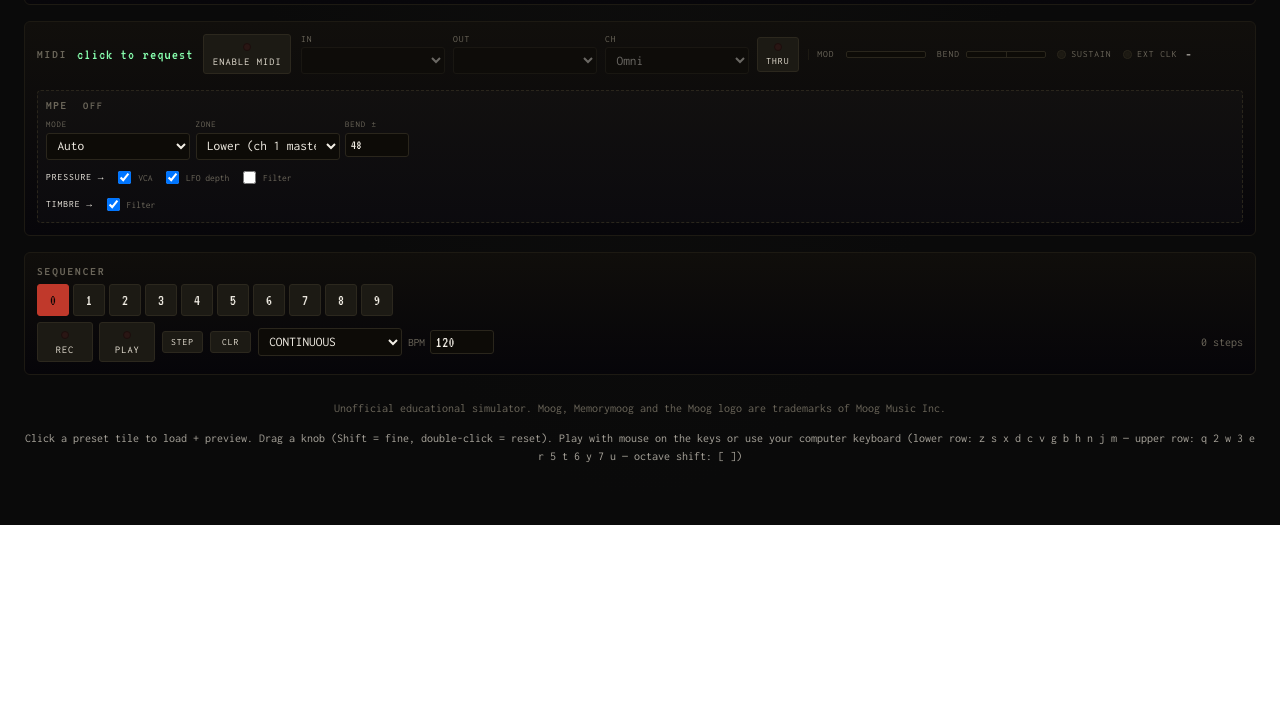
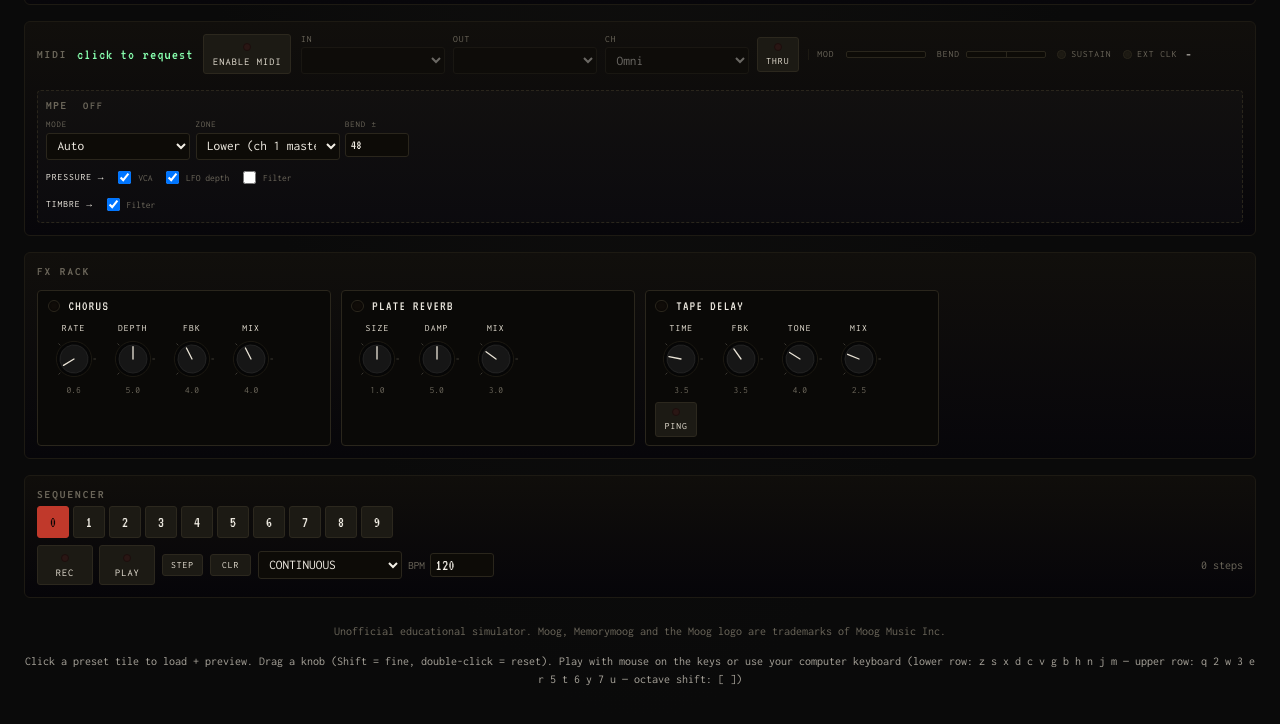
Before and after one commit to pezzaliapp/SIXinONE, a website built with Vite: page index.html in a window 1280 px wide. Shown: the part 2036-2760 px from the top of the page. Before the commit the page ends 2561 px from the top, so only its background shows below. Built offline with nearby package versions, Linux system fonts and the light colour scheme.

Commit message:
feat(fx): FX rack UI panel + per-preset FX state binding
- New FX Rack component: three modules (Chorus / Plate Reverb / Tape Delay)
  with bypass LEDs and small knob rows.
- Two-way bind: rack reads synth.getFxState() and pushes synth.setFxState()
  on every control change; the synth mirrors the state into the preset, so
  FX values follow the program.
- Tape Delay exposes the ping-pong toggle.
- Visual style consistent with the rest of the panel (vintage rack module).

```diff
--- a/src/ui/app.ts
+++ b/src/ui/app.ts
@@ -6,6 +6,7 @@ import { createPanel } from './panel';
 import { createKeyboard } from './keyboard';
 import { createMidiPanel } from './components/midi-panel';
 import { createSequencerPanel } from './components/sequencer-panel';
+import { createFxRack } from './components/fx-rack';
 import { Sequencer } from '../sequencer/sequencer';
 import { createHelpButton } from './components/help-panel';
 import { currentPreset, loadPreset } from '../state/store';
@@ -52,6 +53,11 @@ function bindSequencer(shell: HTMLElement): void {
   shell.appendChild(createSequencerPanel(sequencer).element);
 }
 
+function bindFxRack(shell: HTMLElement): void {
+  const s = ensureSynth();
+  shell.appendChild(createFxRack(s).element);
+}
+
 export function bootApp(root: HTMLElement): void {
   root.innerHTML = '';
 
@@ -93,6 +99,7 @@ export function bootApp(root: HTMLElement): void {
   shell.appendChild(createPanel());
   bindKeyboard(shell);
   bindMidi(shell);
+  bindFxRack(shell);
   bindSequencer(shell);
 
   const footer = document.createElement('footer');
--- /dev/null
+++ b/src/ui/components/fx-rack.ts
@@ -0,0 +1,229 @@
+/**
+ * FX RACK — three modules (CHORUS, PLATE REVERB, TAPE DELAY) stacked on a
+ * single rack panel. Each module has a bypass LED, an enable toggle, and
+ * a small grid of knobs in 0..10 panel units mapped to the underlying
+ * engine ranges.
+ *
+ * State binding:
+ *   - The rack reads the current FX state from synth.getFxState().
+ *   - On any control change it pushes the full FxBusState back via
+ *     synth.setFxState(); the synth then mirrors it into the preset so the
+ *     value follows the program.
+ *
+ * Visual model: a thin horizontal "rack" you can scroll through, with each
+ * module styled to match the rest of the panel.
+ */
+
+import type { Synth } from '../../audio/synth';
+import { createKnob, type KnobHandle } from './knob';
+import type { FxBusState } from '../../audio/fx/fx-bus';
+
+export interface FxRackHandle {
+  element: HTMLElement;
+}
+
+function knobRow(): HTMLElement {
+  const row = document.createElement('div');
+  row.className = 'fx-knob-row';
+  return row;
+}
+
+export function createFxRack(synth: Synth): FxRackHandle {
+  const root = document.createElement('div');
+  root.className = 'fx-rack';
+
+  const title = document.createElement('h3');
+  title.className = 'group-title';
+  title.textContent = 'FX Rack';
+  root.appendChild(title);
+
+  // Knob handles, retained so we can refresh from outside (e.g. preset load).
+  const handles: KnobHandle[] = [];
+
+  // -- helpers -----------------------------------------------------------
+  const getState = (): FxBusState =>
+    synth.getFxState() ?? {
+      chorus: { enabled: false, rate: 0.6, depth: 0.5, feedback: 0.2, mix: 0.4 },
+      reverb: { enabled: false, size: 1, damping: 0.5, mix: 0.3 },
+      delay: {
+        enabled: false,
+        time: 0.35,
+        feedback: 0.35,
+        tone: 4000,
+        mix: 0.25,
+        pingPong: false,
+        syncBpm: false,
+      },
+    };
+
+  const push = (mutator: (s: FxBusState) => void): void => {
+    const s = getState();
+    mutator(s);
+    synth.setFxState(s);
+  };
+
+  const moduleEl = (name: string, slug: string): { wrap: HTMLElement; led: HTMLElement; body: HTMLElement } => {
+    const wrap = document.createElement('div');
+    wrap.className = `fx-module fx-${slug}`;
+    const head = document.createElement('div');
+    head.className = 'fx-head';
+    const led = document.createElement('button');
+    led.type = 'button';
+    led.className = 'fx-led';
+    led.title = `Toggle ${name}`;
+    head.appendChild(led);
+    const tag = document.createElement('span');
+    tag.className = 'fx-name';
+    tag.textContent = name;
+    head.appendChild(tag);
+    wrap.appendChild(head);
+    const body = document.createElement('div');
+    body.className = 'fx-body';
+    wrap.appendChild(body);
+    return { wrap, led, body };
+  };
+
+  // -- CHORUS ------------------------------------------------------------
+  const chorus = moduleEl('Chorus', 'chorus');
+  const chorusRow = knobRow();
+  // Engine ranges:
+  //   rate     0.1..10 Hz
+  //   depth    0..1
+  //   feedback 0..0.5
+  //   mix      0..1
+  const cRate = createKnob({
+    label: 'Rate',
+    value: getState().chorus.rate * 1, // panel 0..10 → 0.1..10 Hz via expMap not used here for simplicity
+    min: 0.1,
+    max: 10,
+    size: 44,
+    onChange: (v) => push((s) => (s.chorus.rate = v)),
+  });
+  const cDepth = createKnob({
+    label: 'Depth',
+    value: getState().chorus.depth * 10,
+    min: 0,
+    max: 10,
+    size: 44,
+    onChange: (v) => push((s) => (s.chorus.depth = v / 10)),
+  });
+  const cFb = createKnob({
+    label: 'Fbk',
+    value: getState().chorus.feedback * 20,
+    min: 0,
+    max: 10,
+    size: 44,
+    onChange: (v) => push((s) => (s.chorus.feedback = v / 20)),
+  });
+  const cMix = createKnob({
+    label: 'Mix',
+    value: getState().chorus.mix * 10,
+    min: 0,
+    max: 10,
+    size: 44,
+    onChange: (v) => push((s) => (s.chorus.mix = v / 10)),
+  });
+  chorusRow.append(cRate.element, cDepth.element, cFb.element, cMix.element);
+  chorus.body.appendChild(chorusRow);
+  handles.push(cRate, cDepth, cFb, cMix);
+
+  // -- REVERB ------------------------------------------------------------
+  const reverb = moduleEl('Plate Reverb', 'reverb');
+  const reverbRow = knobRow();
+  const rSize = createKnob({
+    label: 'Size',
+    value: getState().reverb.size,
+    min: 0,
+    max: 2,
+    step: 1,
+    size: 44,
+    onChange: (v) => push((s) => (s.reverb.size = Math.round(v) as 0 | 1 | 2)),
+  });
+  const rDamp = createKnob({
+    label: 'Damp',
+    value: getState().reverb.damping * 10,
+    min: 0,
+    max: 10,
+    size: 44,
+    onChange: (v) => push((s) => (s.reverb.damping = v / 10)),
+  });
+  const rMix = createKnob({
+    label: 'Mix',
+    value: getState().reverb.mix * 10,
+    min: 0,
+    max: 10,
+    size: 44,
+    onChange: (v) => push((s) => (s.reverb.mix = v / 10)),
+  });
+  reverbRow.append(rSize.element, rDamp.element, rMix.element);
+  reverb.body.appendChild(reverbRow);
+  handles.push(rSize, rDamp, rMix);
+
+  // -- DELAY -------------------------------------------------------------
+  const delay = moduleEl('Tape Delay', 'delay');
+  const delayRow = knobRow();
+  const dTime = createKnob({
+    label: 'Time',
+    value: getState().delay.time * 10,
+    min: 0.5,
+    max: 15,
+    size: 44,
+    onChange: (v) => push((s) => (s.delay.time = v / 10)),
+  });
+  const dFb = createKnob({
+    label: 'Fbk',
+    value: getState().delay.feedback * 10,
+    min: 0,
+    max: 9.5,
+    size: 44,
+    onChange: (v) => push((s) => (s.delay.feedback = v / 10)),
+  });
+  const dTone = createKnob({
+    label: 'Tone',
+    value: (getState().delay.tone / 1000),
+    min: 0.8,
+    max: 12,
+    size: 44,
+    onChange: (v) => push((s) => (s.delay.tone = v * 1000)),
+  });
+  const dMix = createKnob({
+    label: 'Mix',
+    value: getState().delay.mix * 10,
+    min: 0,
+    max: 10,
+    size: 44,
+    onChange: (v) => push((s) => (s.delay.mix = v / 10)),
+  });
+  const dPing = document.createElement('button');
+  dPing.type = 'button';
+  dPing.className = 'panel-switch sm fx-ping';
+  dPing.innerHTML = '<span class="panel-switch-led"></span><span class="panel-switch-label">Ping</span>';
+  dPing.dataset.active = String(getState().delay.pingPong);
+  dPing.addEventListener('click', () => {
+    const next = dPing.dataset.active !== 'true';
+    dPing.dataset.active = String(next);
+    push((s) => (s.delay.pingPong = next));
+  });
+  delayRow.append(dTime.element, dFb.element, dTone.element, dMix.element, dPing);
+  delay.body.appendChild(delayRow);
+  handles.push(dTime, dFb, dTone, dMix);
+
+  // -- bypass LEDs -------------------------------------------------------
+  const wireLed = (led: HTMLElement, key: 'chorus' | 'reverb' | 'delay'): void => {
+    const refresh = (): void => {
+      led.dataset.active = String(getState()[key].enabled);
+    };
+    refresh();
+    led.addEventListener('click', () => {
+      push((s) => (s[key].enabled = !s[key].enabled));
+      refresh();
+    });
+  };
+  wireLed(chorus.led, 'chorus');
+  wireLed(reverb.led, 'reverb');
+  wireLed(delay.led, 'delay');
+
+  root.append(chorus.wrap, reverb.wrap, delay.wrap);
+
+  return { element: root };
+}
--- a/src/ui/style.css
+++ b/src/ui/style.css
@@ -884,6 +884,77 @@ body {
   color: var(--ink);
 }
 
+/* ── FX rack ────────────────────────────────────────────── */
+
+.fx-rack {
+  margin-top: 1rem;
+  padding: 0.75rem;
+  background: linear-gradient(180deg, #110f0c 0%, #07060a 100%);
+  border: 1px solid #1d1a13;
+  border-radius: 6px;
+  display: grid;
+  grid-template-columns: repeat(auto-fit, minmax(15rem, 1fr));
+  gap: 0.6rem;
+}
+
+.fx-rack .group-title {
+  grid-column: 1 / -1;
+  margin: 0 0 0.2rem 0;
+}
+
+.fx-module {
+  background: #0a0907;
+  border: 1px solid #2a261c;
+  border-radius: 4px;
+  padding: 0.5rem 0.6rem;
+}
+
+.fx-head {
+  display: flex;
+  align-items: center;
+  gap: 0.5rem;
+  margin-bottom: 0.4rem;
+}
+
+.fx-led {
+  width: 0.8rem;
+  height: 0.8rem;
+  border-radius: 50%;
+  border: 1px solid #2a261c;
+  background: #100c08;
+  cursor: pointer;
+  box-shadow: inset 0 0 2px #000;
+  padding: 0;
+}
+
+.fx-led[data-active='true'] {
+  background: var(--accent);
+  box-shadow: 0 0 6px var(--accent);
+}
+
+.fx-name {
+  font-family: var(--font-display);
+  font-size: 0.85rem;
+  color: var(--ink);
+  letter-spacing: 0.1em;
+  text-transform: uppercase;
+}
+
+.fx-body {
+  padding-top: 0.2rem;
+}
+
+.fx-knob-row {
+  display: flex;
+  gap: 0.45rem;
+  align-items: flex-end;
+  flex-wrap: wrap;
+}
+
+.fx-ping {
+  align-self: center;
+}
+
 /* ── Sequencer panel ────────────────────────────────────── */
 
 .sequencer-panel {
```
